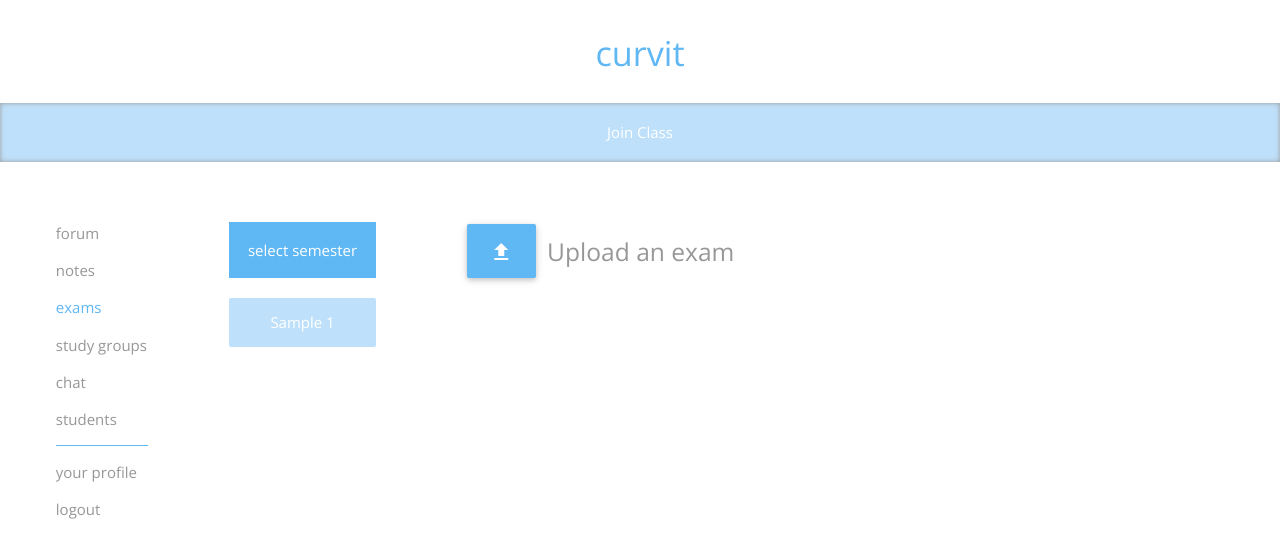
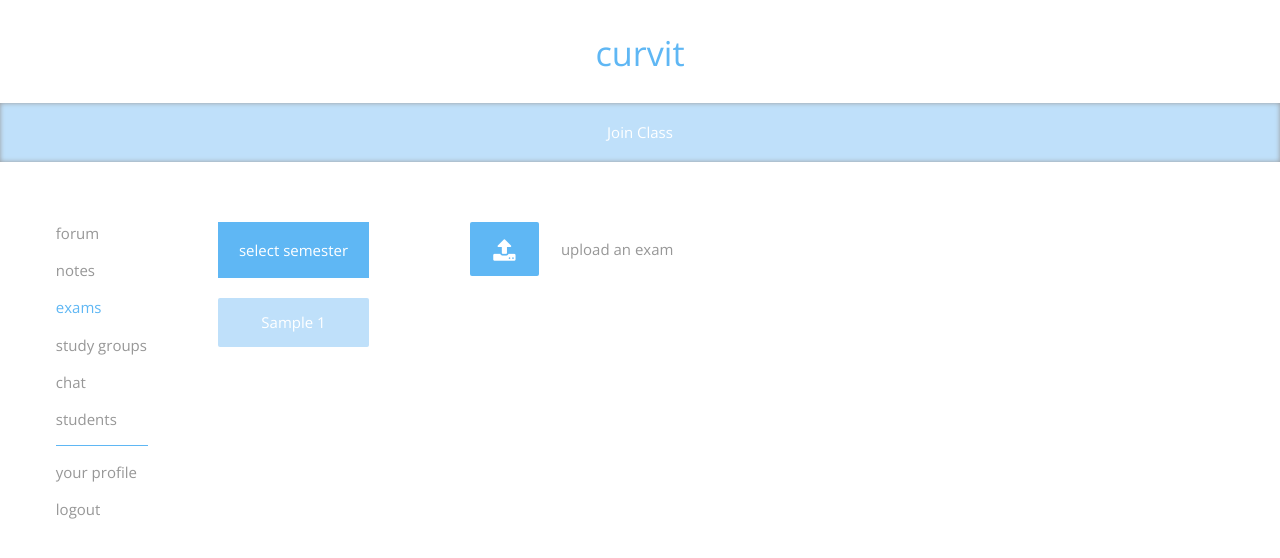
Before and after one commit to eperegrine/beatthecurve, a Python web app: template app/templates/exams/exam_listing.html in a window 1280 px wide. Shown: the top 558 px of the page. Run offline with Jinja, Linux system fonts and the light colour scheme; the template is opened without the code that fills it: most values are stand-ins (such as "Sample title", 1, 10 or a date in 2020); some libraries are stand-ins or nearby versions.

Commit message:
Made style changes to exam page

```diff
--- a/app/templates/exams/exam_listing.html
+++ b/app/templates/exams/exam_listing.html
@@ -3,19 +3,18 @@
 {% from 'macros.html' import render_lesson_tabs, render_semester_tabs, render_field %}
 {% block title %}{{ lesson.lesson_name }}{% endblock %}
 {% block page %}
-  <div class="col s2">
+  <div class="left" style="width: 14.89%">
     {% if semesters|length > 0 %}
       {{ render_semester_tabs(semesters, semester_enum) }}
     {% else %}
       <h5>No Exams Available</h5>
     {% endif %}
   </div>
-  <div class="col s10">
+  <div class="right" style="width: 82%">
     <div class="row valign-wrapper">
-        <span class="col s1">&nbsp;</span>
-        <a class="waves-effect waves-light btn-large modal-trigger col s1 bg-primary" href="#newExamModal"><i class="material-icons">file_upload</i></a>
-        <div class="col s10 vaglign desc">
-            <h5>Upload an exam</h5>
+        <a class="waves-effect waves-light btn-large modal-trigger z-depth-0 col s1 push-s1 bg-primary" href="#newExamModal"><i class="fa fa-upload fa-5x"></i></a>
+        <div class="col s10 push-s1 vaglign desc">
+            <h6 style="padding-left: 1.5%">upload an exam</h6>
         </div>
     </div>
     <div class="modal" id="newExamModal">
@@ -28,9 +27,9 @@
             {% endfor %}
             <!-- <button type="button" class="waves-effect waves-light btn-large" id="submit">Add Exam</button> -->
             <div class="row">
-              <div class="col s2">&nbsp;</div>
-              <button type="button" id="submit" class="waves-effect waves-light btn-large col s8 bg-primary">Upload</button>
-              <div class="col s2">&nbsp;</div>
+              <div class="col s4">&nbsp;</div>
+              <button type="button" id="submit" class="waves-effect waves-light btn-large col s4 bg-primary">Upload</button>
+              <div class="col s4">&nbsp;</div>
             </div>
           </form>
         </div>
@@ -47,23 +46,23 @@
     <div class="section">
       {% for exam in exams %}
       <div class="row exam-item valign-wrapper" semester="{{ exam.semester }}" year="{{ exam.year }}">
-        <span class="col s1 ">
+        <span class="col center s1 ">
           {% if exam.has_upvoted(current_user) %}
-            <a href="{{ url_for("exams_bp.vote", examid=exam.id, upvote="0") }}" class="valign"><i class="fa fa-thumbs-up fa-lg"></i>  {{ exam.votes}}</a>
+            <a href="{{ url_for("exams_bp.vote", examid=exam.id, upvote="0") }}" class="vote_voted valign"><i class="fa fa-thumbs-up fa-lg"></i>  {{ exam.votes}}</a>
           {% else %}
-            <a href="{{ url_for("exams_bp.vote", examid=exam.id, upvote="1") }}" class="grey-text-imp valign"><i class="fa fa-thumbs-up fa-lg"></i> {{ exam.votes }}</a>
+            <a href="{{ url_for("exams_bp.vote", examid=exam.id, upvote="1") }}" class="vote valign"><i class="fa fa-thumbs-up fa-lg"></i> {{ exam.votes }}</a>
           {% endif %}
         </span>
       <span class="col s1 center">
-          <i class="fa fa-file-o primary fa-3x center"></i>
+          <i class="file-icon fa fa-file-text-o fa-3x center primary"></i>
       </span>
         <span  class="col s9">
-          <a href="{{ uploads_url }}exams/{{ exam.s3_filename }}" class="filename_title">{{ exam.filename }}</a>
+          <a style="padding-left: 1.5%" href="{{ uploads_url }}exams/{{ exam.s3_filename }}" class="filename_title">{{ exam.filename }}</a>
           <!-- <p class="note_description">Exam description</p> -->
           <!-- <p class="note_date">{{exam.year}}</p> -->
         </span>
         <span class="col s1">
-          <a  href="{{ uploads_url }}exams/{{ exam.s3_filename }}"><i class="material-icons left valign ">file_download</i></a>
+          <a  href="{{ uploads_url }}exams/{{ exam.s3_filename }}"><i class="fa fa-download fa-2x primary"></i></a>
         </span>
       </div>
       {% endfor %}
```
